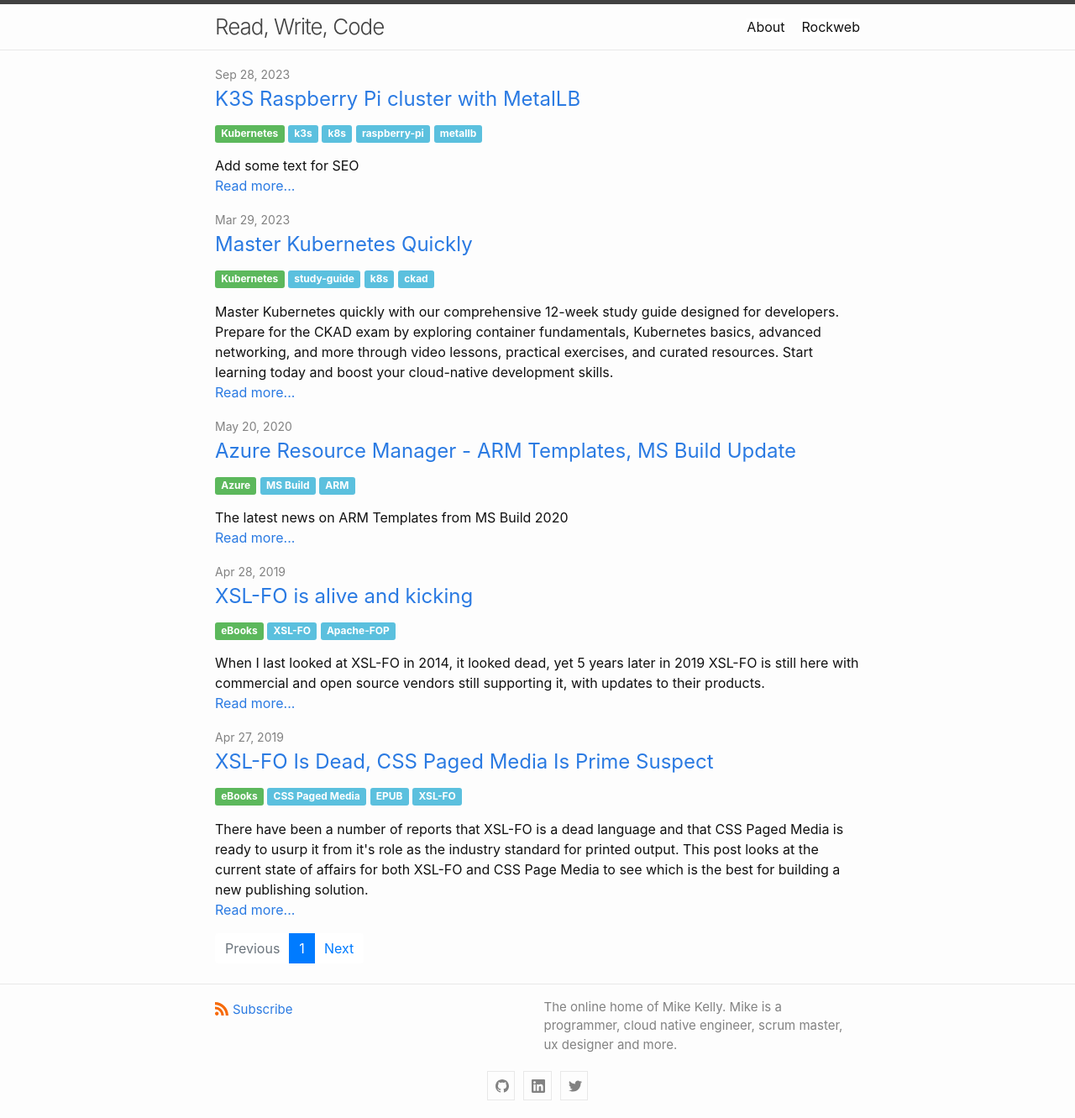
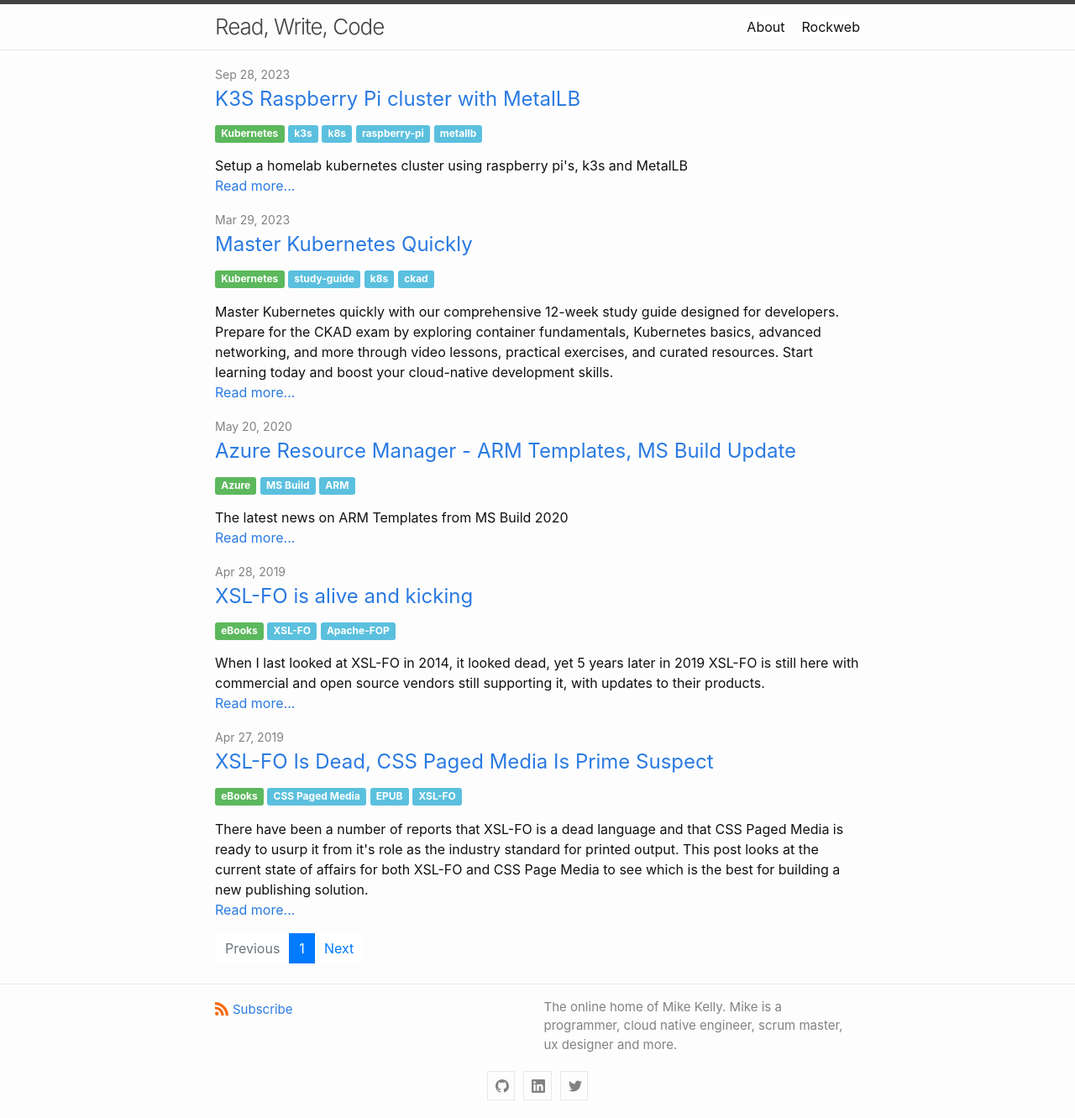
Before and after one commit to mike-w-kelly/mike-w-kelly.github.io, a Jekyll site: the page built from index.html, in a window 1280 px wide. Shown: the whole page at 84% size. Built offline with Jekyll 4.4.1, drawn with Linux system fonts in a browser that asks for light colours; the list of posts is cut into pages by our own code.

Commit message:
updated description

```diff
--- a/_posts/2023-09-28-k3s-raspberry-pi-cluster-with-metallb.markdown
+++ b/_posts/2023-09-28-k3s-raspberry-pi-cluster-with-metallb.markdown
@@ -2,7 +2,7 @@
 layout: post
 title: K3S Raspberry Pi cluster with MetalLB
 subtitle: build a k3s cluster
-description: Add some text for SEO
+description: Setup a homelab kubernetes cluster using raspberry pi's, k3s and MetalLB
 categories: [Kubernetes]
 tags: [k3s, k8s, raspberry-pi, metallb]
 ---
```
